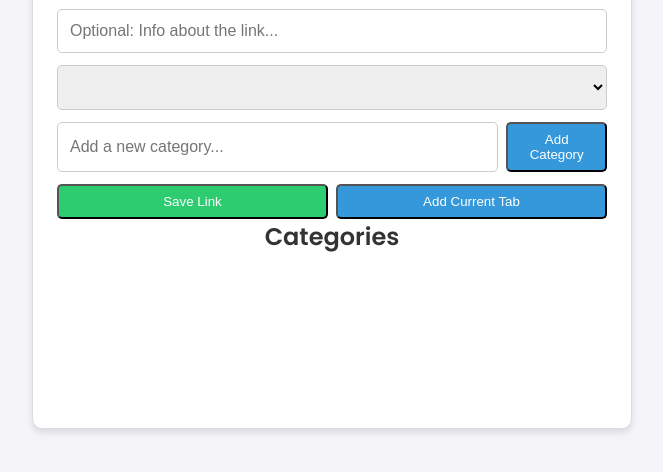
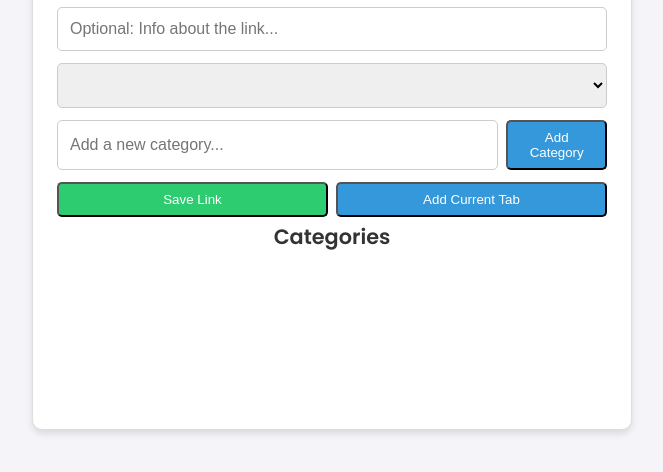
Before and after one commit to DigitalPool/SlinkMan, a browser extension: page index.html in a window 1280 px wide. Shown: the part 260-732 px from the top of the page, without its empty margins (308-971 px from the left). Drawn offline with Linux system fonts and the light colour scheme.

Commit message:
update styling

```diff
--- a/style.css
+++ b/style.css
@@ -106,6 +106,8 @@ header {
 
 #category-list h2 {
 	text-align: center;
+	font-size: 1.3rem;
+	padding: 0.2rem;
 }
 
 #category-container {
```
Also changed, not shown: script.js (+0 -34 lines).
